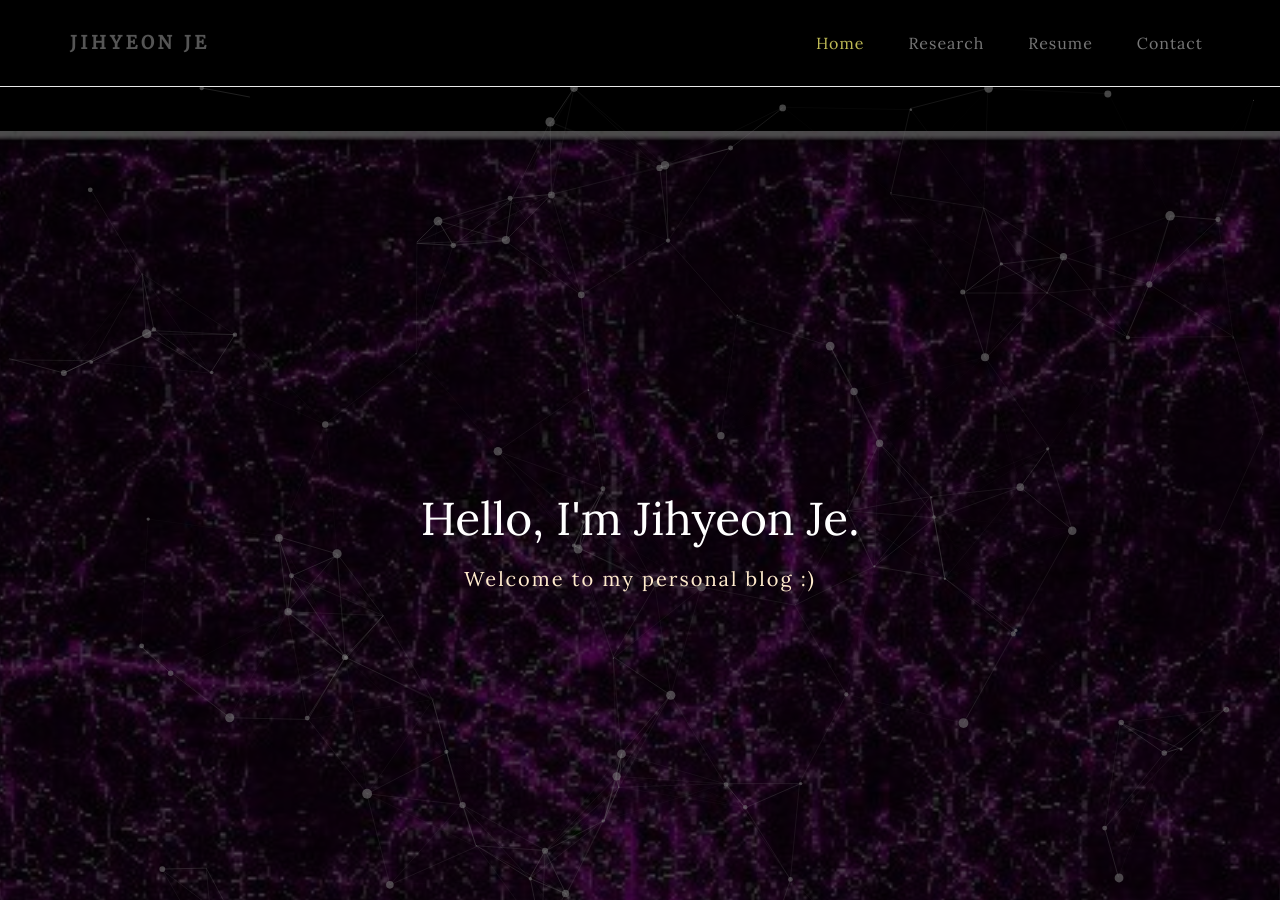
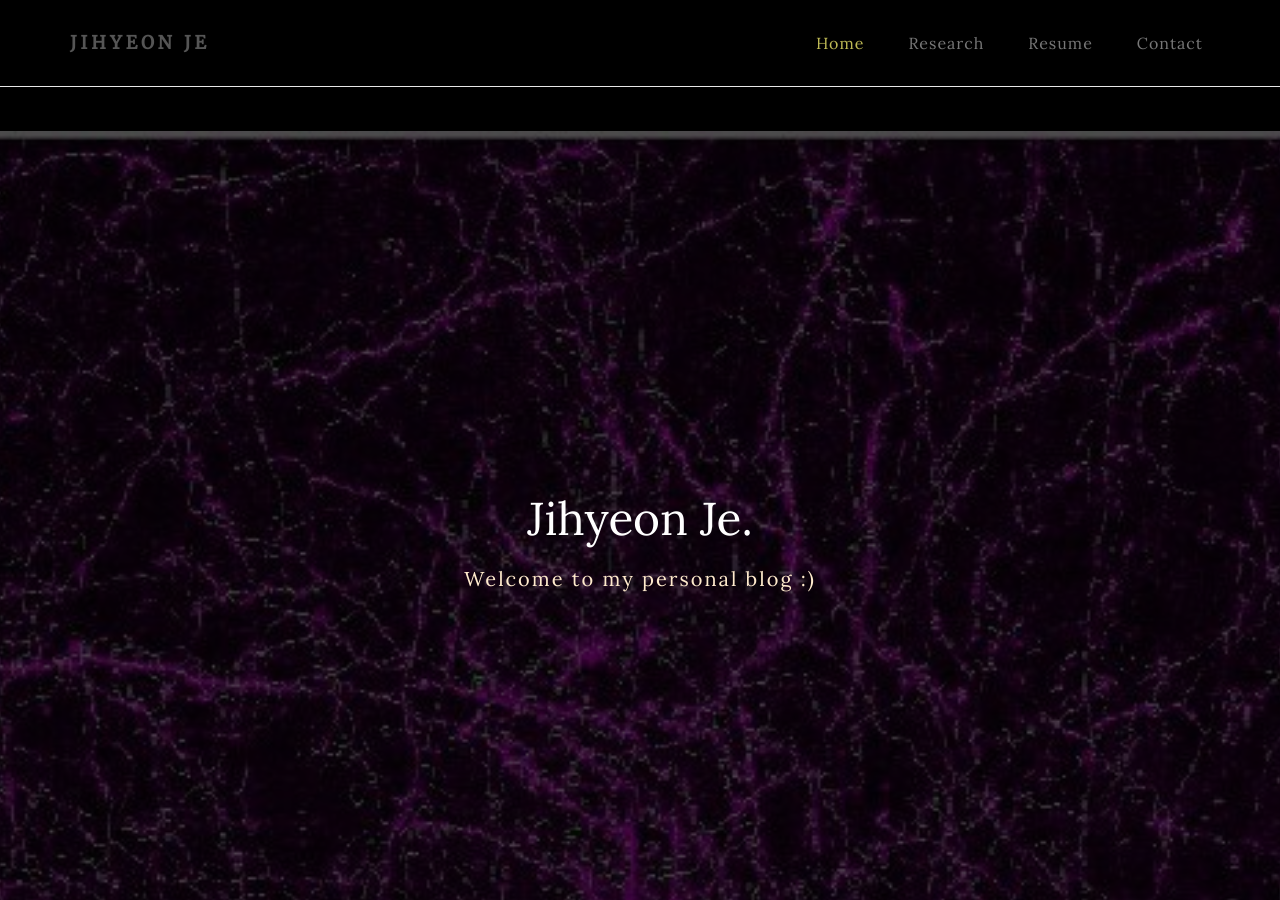
Before and after one commit to rpraka/JihyeonJe.com, a Jekyll site: the page index.html, which Jekyll copies as it is, in a window 1280 px wide and 900 px high. Built offline with Jekyll 4.4.1, drawn with Linux system fonts in a browser that asks for light colours.

Commit message:
Update index.html

```diff
--- a/index.html
+++ b/index.html
@@ -65,12 +65,11 @@ http://www.tooplate.com/view/2085-neuron
 
 <section id="home" class="main-home parallax-section">
      <div class="overlay"></div>
-     <div id="particles-js"></div>
      <div class="container">
           <div class="row">
 
                <div class="col-md-12 col-sm-12">
-                    <h1> Hello, I'm Jihyeon Je. </h1>
+                    <h1> Jihyeon Je. </h1>
                     <h4> Welcome to my personal blog :) </h4>
                </div>
 
@@ -136,7 +135,6 @@ http://www.tooplate.com/view/2085-neuron
 
 <script src="js/jquery.js"></script>
 <script src="js/bootstrap.min.js"></script>
-<script src="js/particles.min.js"></script>
 <script src="js/app.js"></script>
 <script src="js/jquery.parallax.js"></script>
 <script src="js/smoothscroll.js"></script>
```
